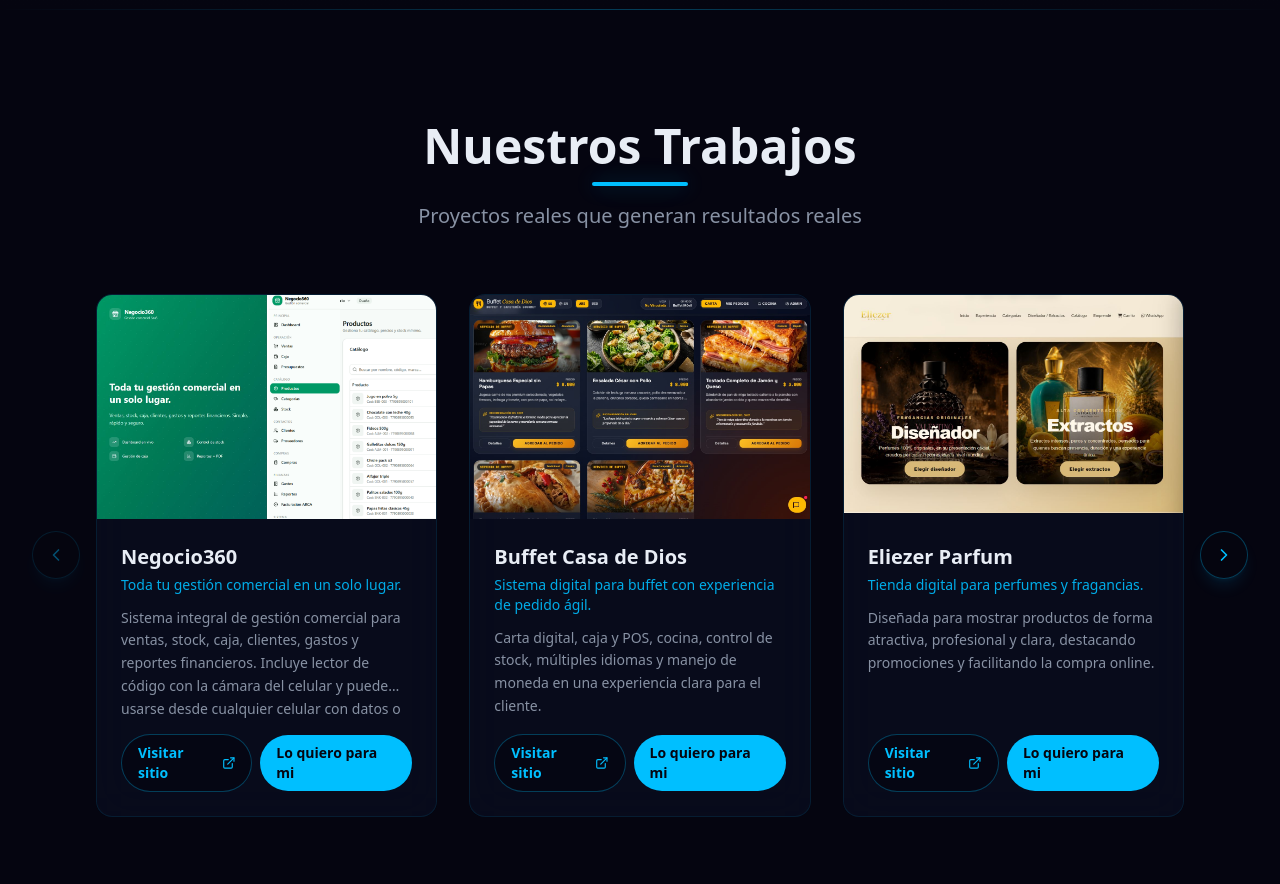
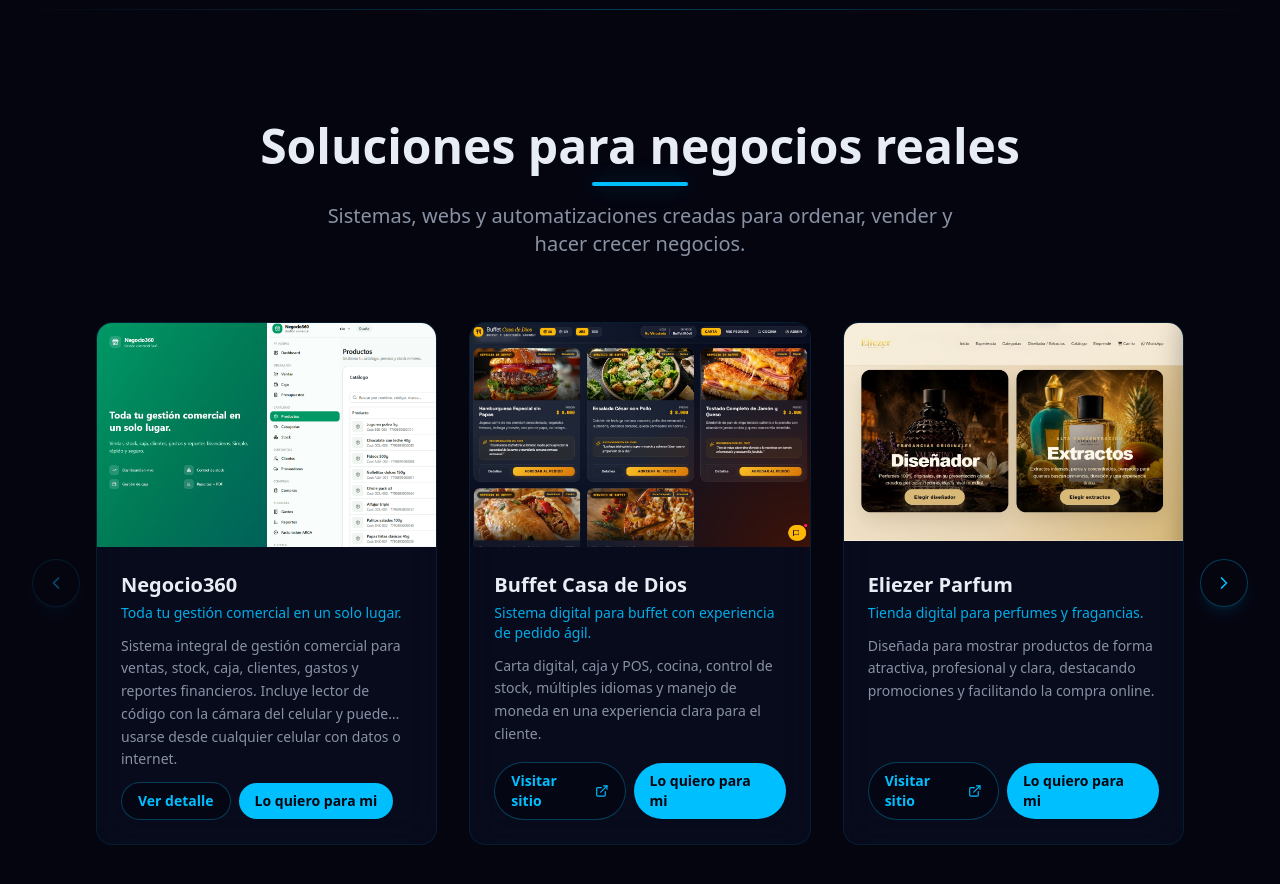
Before and after one commit to FrancoBordon/francocarrenoiastudio, a Next.js app: page / in a window 1280 px wide. Shown: the part 1720-2604 px from the top of the page. Built offline with nearby package versions, Linux system fonts and the light colour scheme.

Commit message:
feat(soluciones): add Negocio360 detail page and adjust home solutions card

```diff
--- a/src/app/page.tsx
+++ b/src/app/page.tsx
@@ -500,8 +500,8 @@
       <section id="portfolio" className="py-20 md:py-28 relative">
         <div className="relative z-10 max-w-7xl mx-auto px-4 sm:px-6 lg:px-8">
           <SectionTitle
-            title="Nuestros Trabajos"
-            subtitle="Proyectos reales que generan resultados reales"
+            title="Soluciones para negocios reales"
+            subtitle="Sistemas, webs y automatizaciones creadas para ordenar, vender y hacer crecer negocios."
           />
 
           <div className="relative">
@@ -543,7 +543,7 @@
                                   <div className="absolute inset-0 bg-black/0 group-hover:bg-black/50 transition-colors duration-500 flex items-center justify-center">
                                     <span className="opacity-0 group-hover:opacity-100 transition-all duration-300 transform translate-y-4 group-hover:translate-y-0 inline-flex items-center gap-2 bg-primary/90 text-primary-foreground px-4 py-2 rounded-lg text-sm font-semibold">
                                       <ExternalLink className="size-4" />
-                                Ver Proyecto
+                                      Ver solución
                                     </span>
                                   </div>
                                 </a>
@@ -563,6 +563,25 @@
                               {project.description}
                             </p>
                             <div className="mt-4 flex flex-col gap-2 sm:flex-row sm:items-center">
+                              {project.title === 'Negocio360' ? (
+                                <>
+                                  <a
+                                    href="/soluciones/negocio360"
+                                    className="inline-flex items-center justify-center gap-1.5 rounded-full border border-primary/30 bg-background/60 px-4 py-2 text-sm font-semibold text-primary transition-all duration-300 hover:border-primary hover:bg-primary/10 hover:text-primary"
+                                  >
+                                    Ver detalle
+                                  </a>
+                                  <a
+                                    href={PORTFOLIO_CONTACT_URL}
+                                    target="_blank"
+                                    rel="noopener noreferrer"
+                                    className="inline-flex items-center justify-center rounded-full bg-primary px-4 py-2 text-sm font-semibold text-primary-foreground transition-all duration-300 hover:bg-primary/90"
+                                  >
+                                    Lo quiero para mi
+                                  </a>
+                                </>
+                              ) : (
+                                <>
                                   <a
                                     href={project.url}
                                     target="_blank"
@@ -580,6 +599,8 @@
                                   >
                                     Lo quiero para mi
                                   </a>
+                                </>
+                              )}
                             </div>
                           </div>
                         </div>
```
Lines whose indentation alone changed are shown as unchanged.
